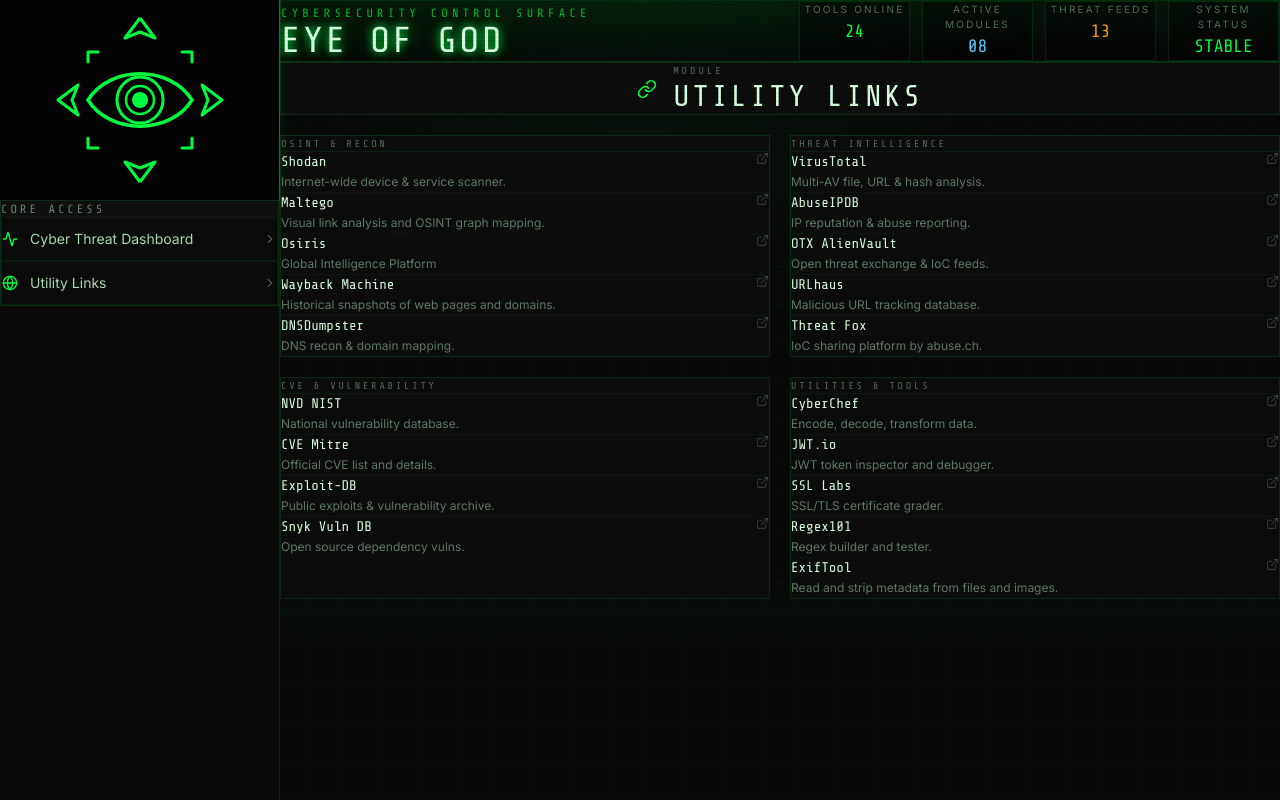
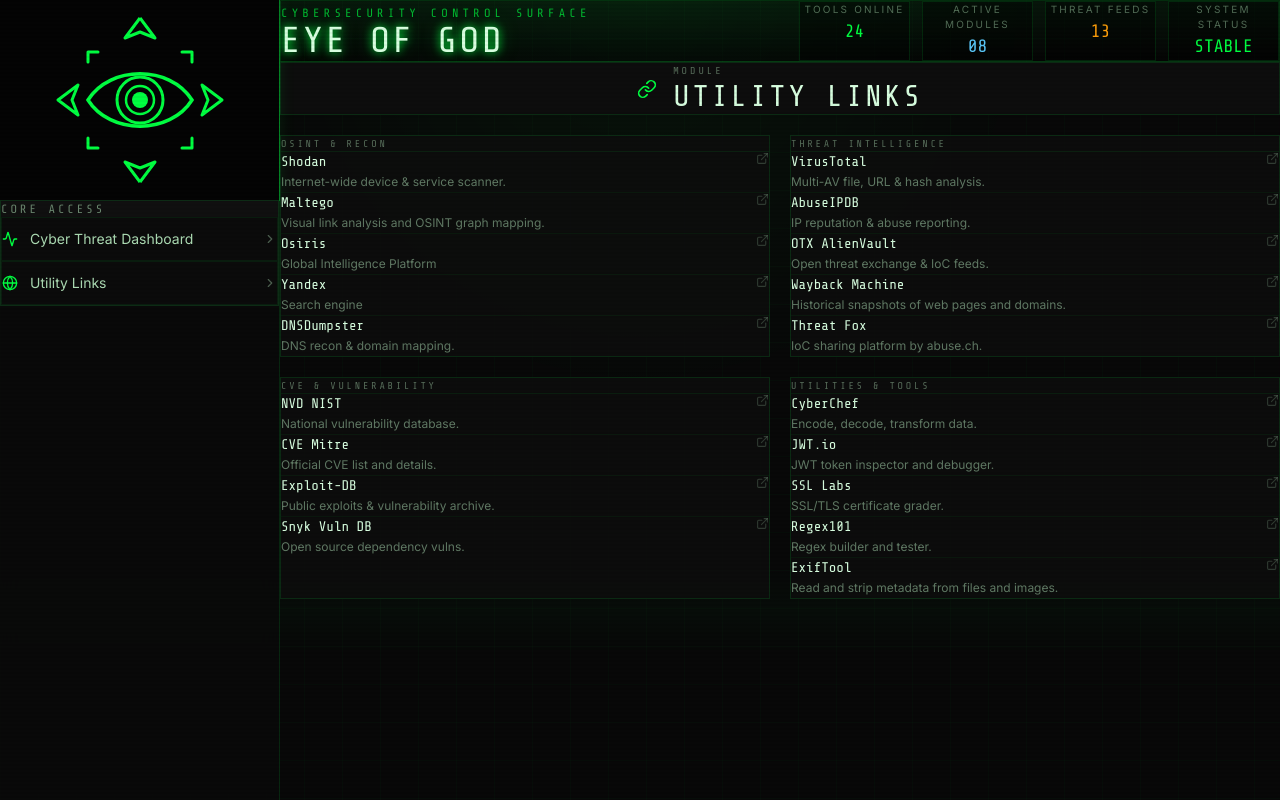
Before and after one commit to RykerWilder/eye-of-god, a React (Vite) app in the folder frontend/: page /utility-links in a window 1280 px wide. Built offline with nearby package versions, Linux system fonts and the light colour scheme.

Commit message:
added Yandex

```diff
--- a/frontend/src/pages/UtilityLinks.jsx
+++ b/frontend/src/pages/UtilityLinks.jsx
@@ -7,7 +7,7 @@
       { name: 'Shodan',          url: 'https://shodan.io',             desc: 'Internet-wide device & service scanner.' },
       { name: 'Maltego',         url: 'https://maltego.com',           desc: 'Visual link analysis and OSINT graph mapping.' },
       { name: 'Osiris',          url: 'https://osirisai.live',         desc: 'Global Intelligence Platform'},
-      { name: 'Wayback Machine', url: 'https://web.archive.org',       desc: 'Historical snapshots of web pages and domains.' },
+      { name: 'Yandex',          url: 'https://yandex.com',            desc: 'Search engine' },
       { name: 'DNSDumpster',     url: 'https://dnsdumpster.com',       desc: 'DNS recon & domain mapping.' },
     ],
   },
@@ -17,7 +17,7 @@
       { name: 'VirusTotal',      url: 'https://virustotal.com',        desc: 'Multi-AV file, URL & hash analysis.' },
       { name: 'AbuseIPDB',       url: 'https://abuseipdb.com',         desc: 'IP reputation & abuse reporting.' },
       { name: 'OTX AlienVault',  url: 'https://otx.alienvault.com',    desc: 'Open threat exchange & IoC feeds.' },
-      { name: 'URLhaus',         url: 'https://urlhaus.abuse.ch',      desc: 'Malicious URL tracking database.' },
+      { name: 'Wayback Machine', url: 'https://web.archive.org',       desc: 'Historical snapshots of web pages and domains.' },
       { name: 'Threat Fox',      url: 'https://threatfox.abuse.ch',    desc: 'IoC sharing platform by abuse.ch.' },
     ],
   },
```
